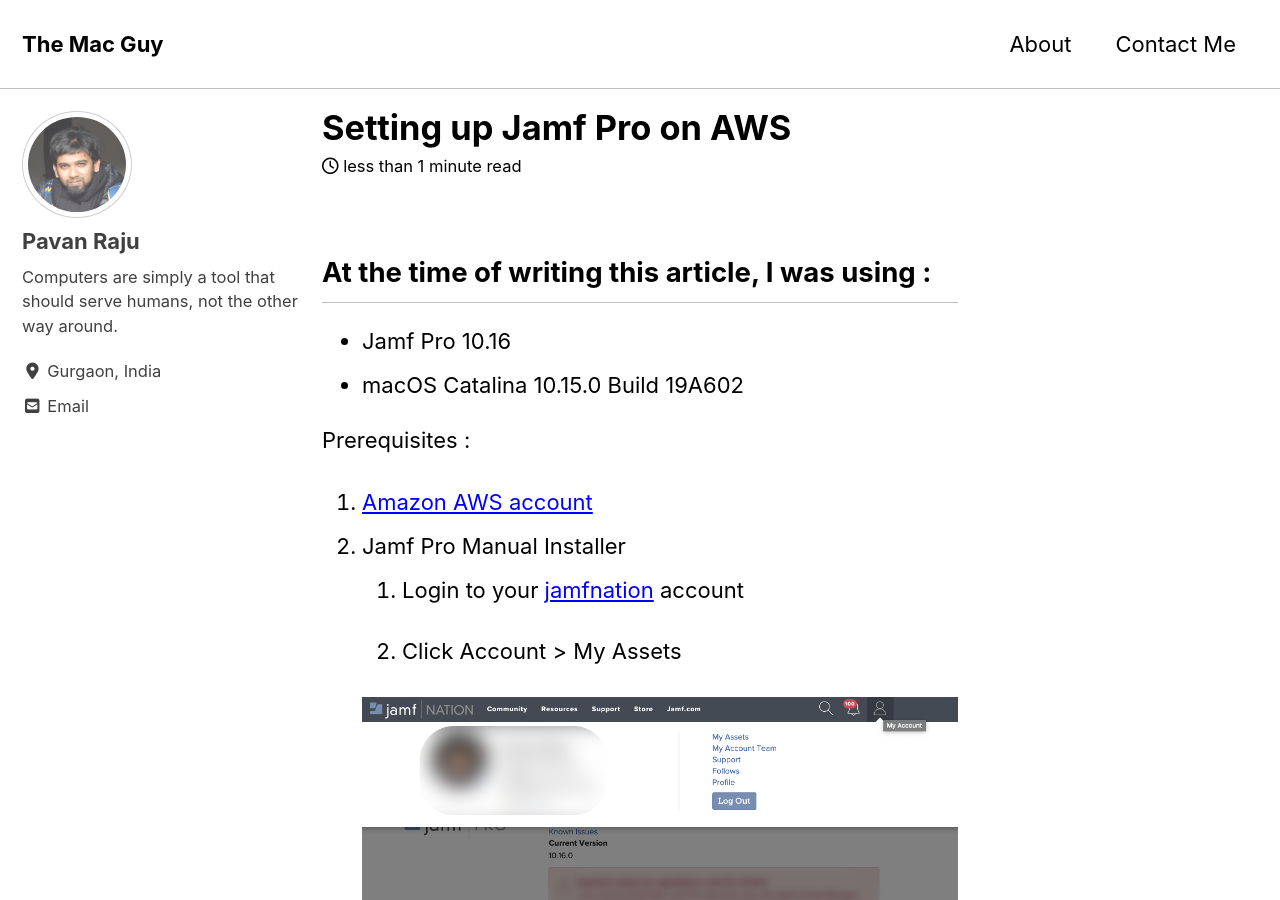
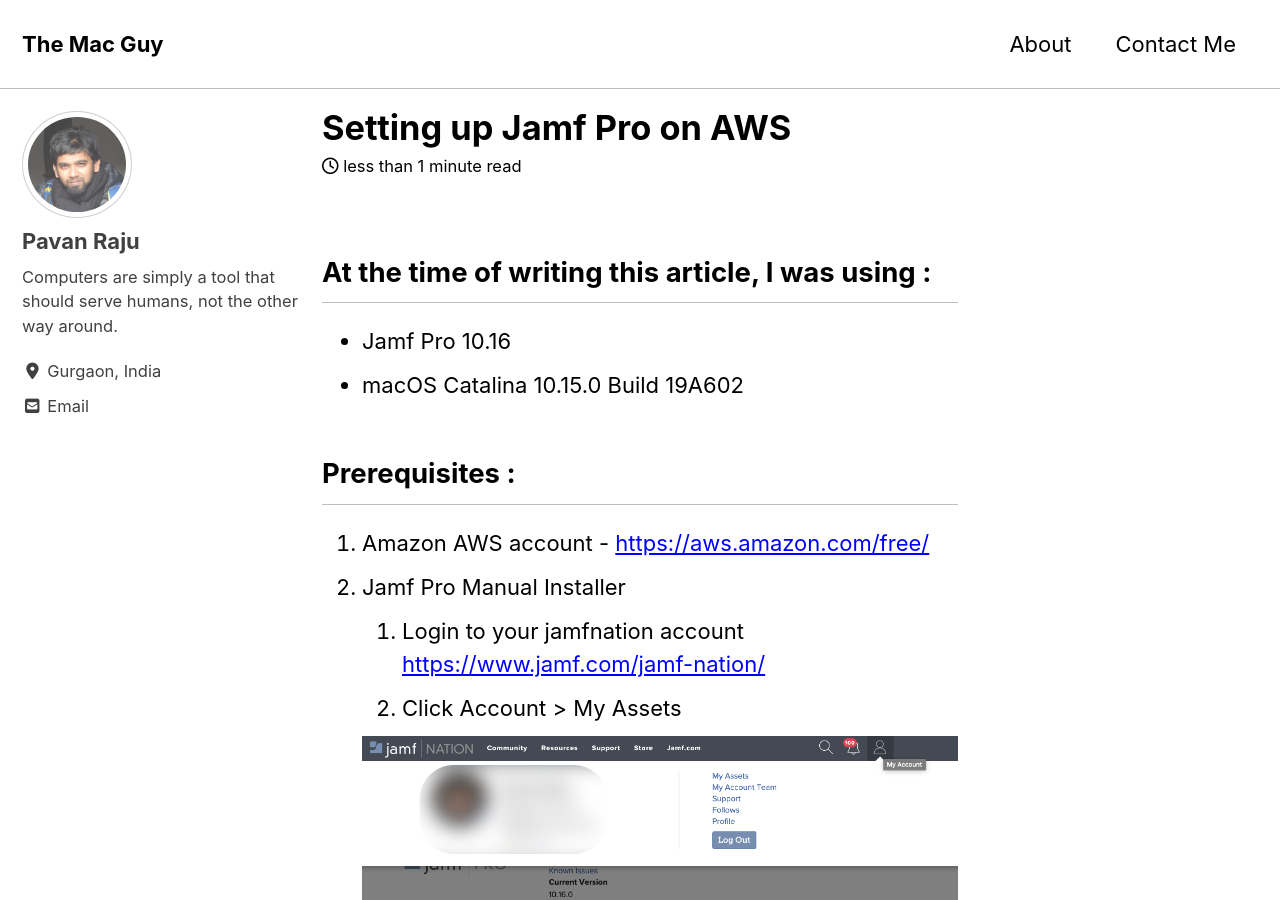
Before and after one commit to iampavan/themacguy, a Jekyll site: the page built from _posts/2019/2019-10-October/2019-10-25-01-Setting-up-JSS-on-AWS.md, in a window 1280 px wide and 900 px high. Built offline with Jekyll 4.4.1, drawn with Linux system fonts in a browser that asks for light colours; cached includes are drawn as plain includes; nearby versions of some CDN libraries.

Commit message:
Refactored on prose.io

```diff
--- a/_posts/2019/2019-10-October/2019-10-25-01-Setting-up-JSS-on-AWS.md
+++ b/_posts/2019/2019-10-October/2019-10-25-01-Setting-up-JSS-on-AWS.md
@@ -9,14 +9,15 @@ published: true
 ---
 
 ## At the time of writing this article,  I was using :
+
 - Jamf Pro 10.16
 - macOS Catalina 10.15.0 Build 19A602
 
-Prerequisites :
-1. [Amazon AWS account](https://aws.amazon.com/free/)
+## Prerequisites :
+
+1. Amazon AWS account - <https://aws.amazon.com/free/>
 2. Jamf Pro Manual Installer
-	1. Login to your [jamfnation](https://www.jamf.com/jamf-nation/) account
-
+	1. Login to your jamfnation account <https://www.jamf.com/jamf-nation/>
     2. Click Account > My Assets
 
     ![1.png](/images/jss-on-aws/1.png)
```
